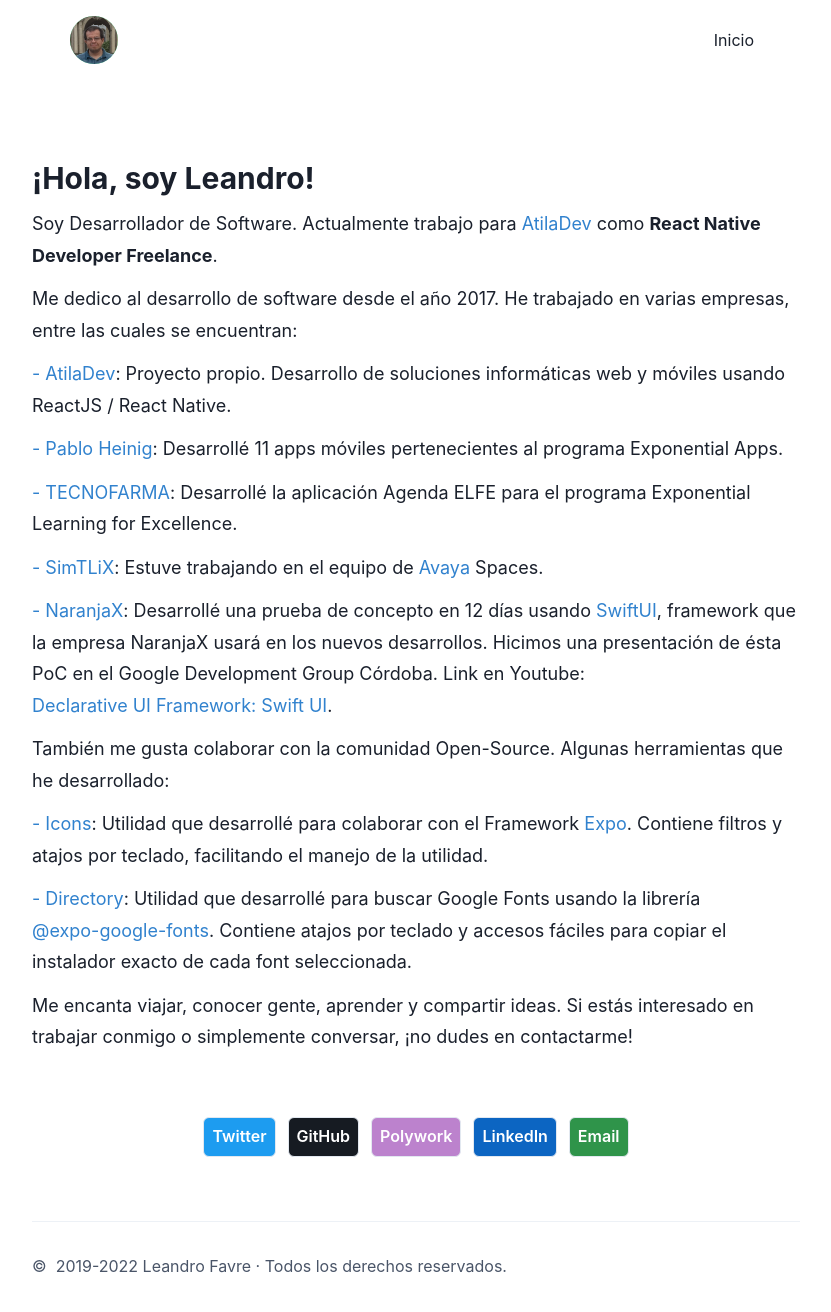
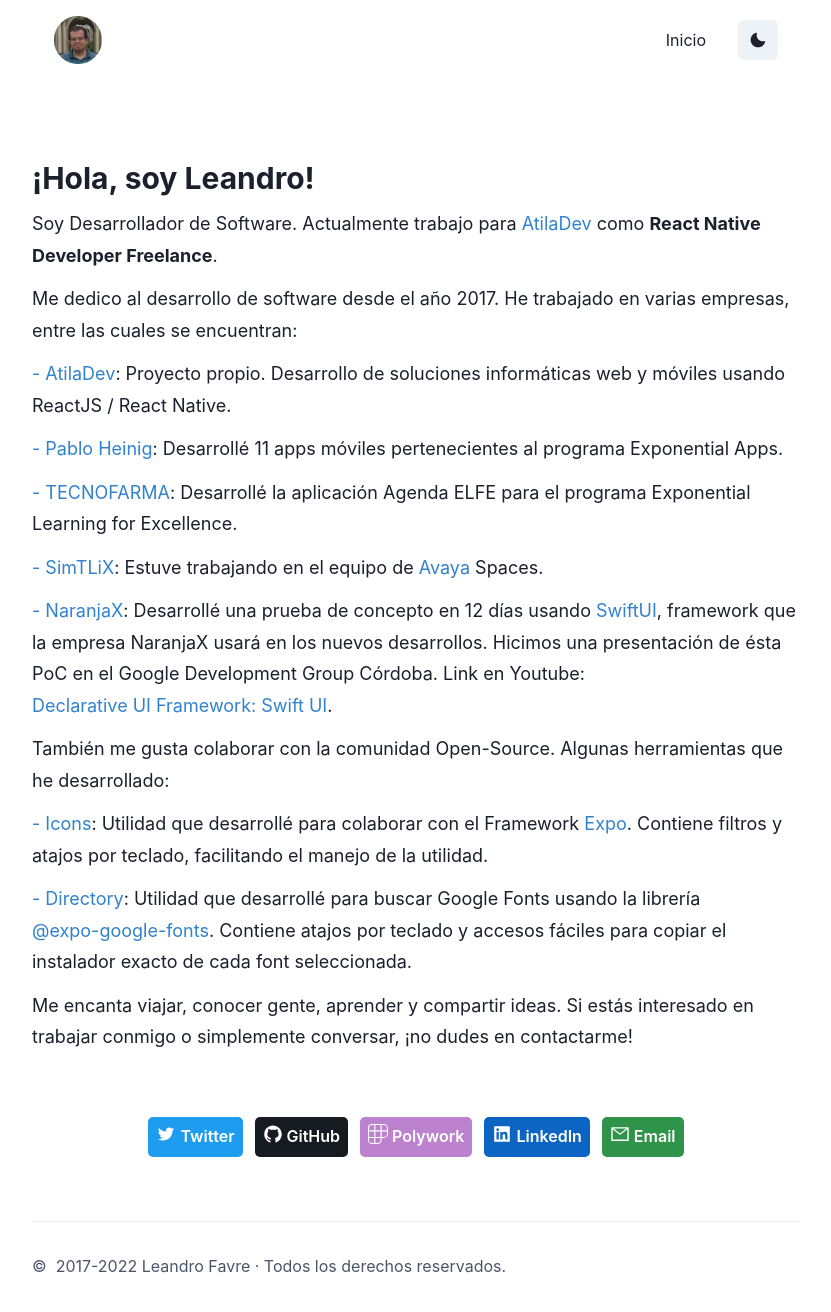
Before and after one commit to AtilaDev/atiladev.com, a Next.js app: page / in a window 1280 px wide. Shown: the top 1312 px of the page, without its empty margins (224-1055 px from the left). Built offline with nearby package versions, Linux system fonts and the light colour scheme.

Commit message:
react-icons added

```diff
--- a/package.json
+++ b/package.json
@@ -15,7 +15,8 @@
     "framer-motion": "^5",
     "next": "12.0.7",
     "react": "17.0.2",
-    "react-dom": "17.0.2"
+    "react-dom": "17.0.2",
+    "react-icons": "^4.3.1"
   },
   "devDependencies": {
     "@types/node": "17.0.6",
--- a/pages/_app.tsx
+++ b/pages/_app.tsx
@@ -1,10 +1,11 @@
 import type { AppProps } from 'next/app';
 import { ChakraProvider } from '@chakra-ui/react';
 import { MainLayout } from '../src/components';
+import theme from '../src/theme';
 
 function MyApp({ Component, pageProps }: AppProps) {
   return (
-    <ChakraProvider>
+    <ChakraProvider theme={theme}>
       <MainLayout>
         <Component {...pageProps} />
       </MainLayout>
--- a/src/components/Contact.tsx
+++ b/src/components/Contact.tsx
@@ -1,4 +1,11 @@
-import { Button, Stack, Link } from '@chakra-ui/react';
+import { Button, Stack, Link, Box, Icon } from '@chakra-ui/react';
+import {
+  AiOutlineTwitter,
+  AiFillGithub,
+  AiFillLinkedin,
+  AiOutlineMail,
+} from 'react-icons/ai';
+import { SiPolywork } from 'react-icons/si';
 
 import {
   TWITTER_PROFILE,
@@ -13,44 +20,52 @@ const socialLinks = [
     href: TWITTER_PROFILE,
     label: 'Twitter',
     color: '#1D9CF0',
+    icon: AiOutlineTwitter,
   },
   {
     href: GITHUB_PROFILE,
     label: 'GitHub',
     color: '#161B22',
+    icon: AiFillGithub,
   },
   {
     href: POLYWORK_PROFILE,
     label: 'Polywork',
     color: '#BC82CD',
+    icon: SiPolywork,
   },
   {
     href: LINKEDIN_PROFILE,
     label: 'LinkedIn',
     color: '#0C65C2',
+    icon: AiFillLinkedin,
   },
   {
     href: EMAIL,
     label: 'Email',
     color: '#2F944A',
+    icon: AiOutlineMail,
   },
 ];
 
 const Contact = () => {
   return (
     <Stack spacing={3} direction={{ base: 'row', md: 'row' }}>
-      {socialLinks.map(({ href, label, color }) => (
+      {socialLinks.map(({ href, label, color, icon }) => (
         <Button
           key={href}
           as={Link}
           bgColor={color}
           color='white'
-          variant='outline'
+          variant='primary'
           href={href}
           target='_blank'
           px={2}
           justifyContent={{ base: 'flex-start', md: 'center' }}
         >
+          <Box mr={1}>
+            <Icon as={icon} w={5} h={5} />
+          </Box>
           {label}
         </Button>
       ))}
--- a/src/components/Footer.tsx
+++ b/src/components/Footer.tsx
@@ -18,8 +18,8 @@ const Footer = () => {
         spacing={0}
         gridRowGap={4}
       >
-        <Text color={useColorModeValue('gray.600', 'white')}>
-          &copy;&nbsp; 2019-
+        <Text color={useColorModeValue('gray.600', 'gray.400')}>
+          &copy;&nbsp; 2017-
           {`${new Date().getFullYear()} Leandro Favre · Todos los derechos reservados.`}
         </Text>
       </Stack>
--- a/src/components/Iam.tsx
+++ b/src/components/Iam.tsx
@@ -3,7 +3,7 @@ import ExternalLink from './ExternalLink';
 
 const Iam = () => {
   return (
-    <Box pt={20}>
+    <Box pt={40}>
       <Stack
         alignItems='center'
         spacing={12}
--- a/src/components/Navigation.tsx
+++ b/src/components/Navigation.tsx
@@ -1,5 +1,16 @@
 import NextLink from 'next/link';
-import { Box, Flex, HStack, Link } from '@chakra-ui/react';
+import {
+  Box,
+  Flex,
+  HStack,
+  Link,
+  useColorModeValue,
+  Container,
+  Text,
+  Stack,
+} from '@chakra-ui/react';
+
+import ThemeButton from './ThemeButton';
 
 import Logo from './Logo';
 
@@ -25,6 +36,13 @@ const LinkItem = ({ href, _target, children, ...props }: any) => {
 
 const Navigation = () => {
   return (
+    <Box
+      position='fixed'
+      as='nav'
+      w='100%'
+      zIndex={1}
+      bg={useColorModeValue('#fff', '#1A202C')}
+    >
       <Flex h={20} alignItems={'center'} justifyContent={'space-around'}>
         <HStack spacing={8} alignItems={'center'}>
           <Box>
@@ -35,8 +53,10 @@ const Navigation = () => {
         <HStack as={'nav'} spacing={6} display={{ base: 'flex' }}>
           <LinkItem href='/'>Inicio</LinkItem>
           {/* <LinkItem href='/blog'>Blog</LinkItem> */}
+          <ThemeButton />
         </HStack>
       </Flex>
+    </Box>
   );
 };
 
--- /dev/null
+++ b/src/components/ThemeButton.tsx
@@ -0,0 +1,24 @@
+import { IconButton, useColorMode, useColorModeValue } from '@chakra-ui/react';
+import { MoonIcon, SunIcon } from '@chakra-ui/icons';
+
+const ThemeButton = () => {
+  const { toggleColorMode } = useColorMode();
+
+  return (
+    <IconButton
+      aria-label='Toggle theme'
+      icon={useColorModeValue(<MoonIcon />, <SunIcon />)}
+      onClick={toggleColorMode}
+      _hover={{
+        textDecoration: 'none',
+      }}
+      _focus={{
+        borderColor: 'transparent',
+      }}
+    >
+      {''}
+    </IconButton>
+  );
+};
+
+export default ThemeButton;
--- /dev/null
+++ b/src/theme/index.ts
@@ -0,0 +1,34 @@
+import { extendTheme } from '@chakra-ui/react';
+import { mode } from '@chakra-ui/theme-tools';
+import { Dict } from '@chakra-ui/utils';
+
+const blueRing = {
+  _focus: {
+    ring: 2,
+    ringColor: 'transparent',
+  },
+};
+
+const theme = extendTheme({
+  components: {
+    Button: {
+      variants: {
+        primary: (props: Dict<any>) => ({
+          rounded: '5px',
+          ...blueRing,
+          color: mode('white', 'gray.800')(props),
+          backgroundColor: mode('gray.500', 'gray.200')(props),
+
+          _hover: {
+            backgroundColor: mode('gray.600', 'gray.600')(props),
+          },
+          _active: {
+            backgroundColor: mode('gray.700', 'gray.400')(props),
+          },
+        }),
+      },
+    },
+  },
+});
+
+export default theme;
```
Also changed, not shown: 1 other file (tests, documents, lock files or other folders). Lines whose indentation alone changed are shown as unchanged.
